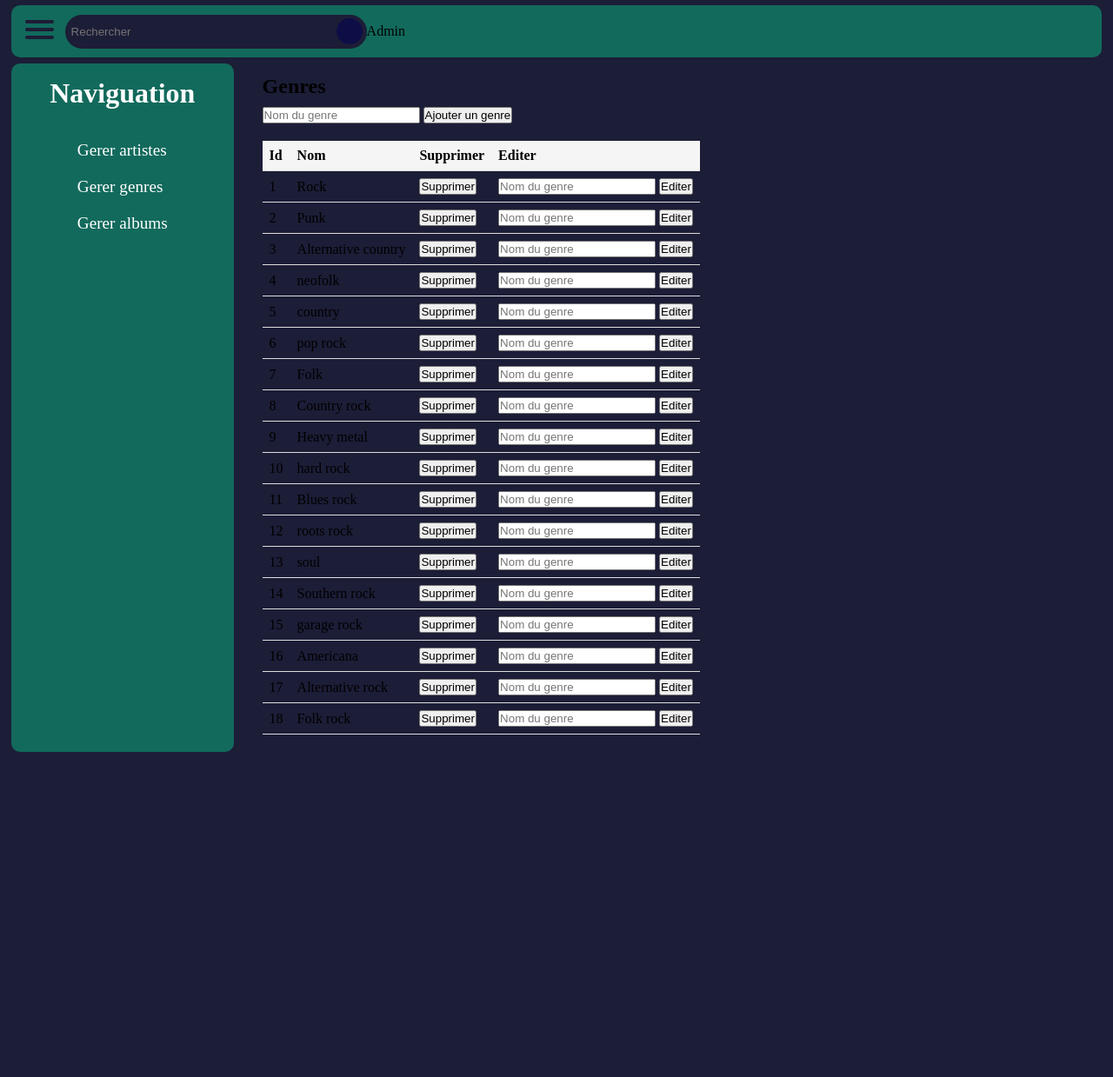
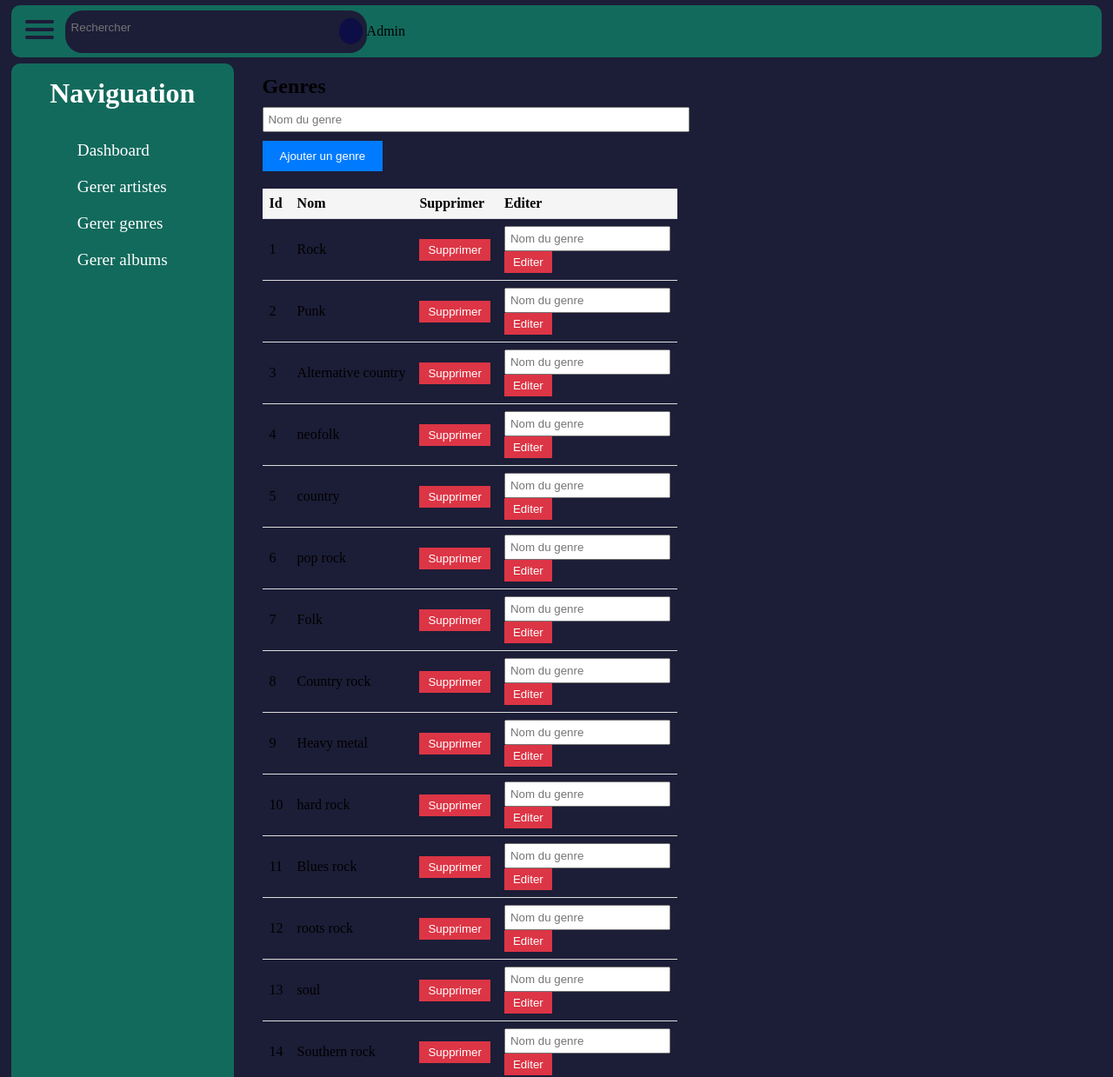
Before and after one commit to RobinBoissay/SAE_web, a PHP site: page /admin/genres in a window 1280 px wide. Shown: the top 1239 px of the page at 87% size. Before the commit the page ends 865 px from the top, so only its background shows below. Run offline with PHP 8.4, Linux system fonts and the light colour scheme; data comes from the database, SQL or seed files in the repository; both versions use the stored data as it was after the commit.

Commit message:
modif css

```diff
--- a/public/css/adminArtist.css
+++ b/public/css/admin.css
@@ -1,4 +1,38 @@
-/* FILEPATH: /home/korentin/Documents/BUT/2Annee/SAE/SAE_web/public/css/adminArtist.css */
+
+input[type="text"],
+select {
+  display: block;
+  margin-bottom: 10px;
+  padding: 5px;
+  width: 100%;
+}
+
+button[type="submit"] {
+  padding: 10px 20px;
+  background-color: #007bff;
+  color: #fff;
+  border: none;
+  cursor: pointer;
+}
+
+table form {
+    display: inline-block;
+    margin: 0;
+}
+
+table form input[type="hidden"] {
+    display: none;
+}
+
+table form input[type="text"] {
+    width: auto;
+    margin-bottom: 0;
+}
+
+table form button[type="submit"] {
+    padding: 5px 10px;
+    background-color: #dc3545;
+}
 
 table {
     width: 100%;
--- a/views/admin/adminBase.php
+++ b/views/admin/adminBase.php
@@ -1,7 +1,10 @@
 <link href="../css/adminBase.css" rel="stylesheet">
+<link href="../css/admin.css" rel="stylesheet">
+
 <section class="nav">
     <h2>Naviguation</h2>
     <ul>
+        <a href="/admin"><li>Dashboard</li></a>
         <a href="/admin/artists"><li>Gerer artistes</li></a>
         <a href="/admin/genres"><li>Gerer genres</li></a>
         <a href="/admin/albums"><li>Gerer albums</li></a
--- a/views/admin/albumCRUD.php
+++ b/views/admin/albumCRUD.php
@@ -1,4 +1,3 @@
-<link href="../css/adminAlbum.css" rel="stylesheet">
 <section class="content">
     <h2>Albums</h2>
     <form method="POST" action="/admin/albums">
@@ -6,7 +5,8 @@
         <input type="text" name="annee" placeholder="Année de l'album">
         <select name="artiste_id">
             <?php foreach ($artistes as $artiste) { ?>
-                <option value="<?php echo $artiste->getId(); ?>"><?php echo $artiste->getNom(); ?></option>
+
+                <option value="<?php echo $artiste->getId(); ?>"><?php echo $artiste->getNom().$artiste->getId(); ?></option>
             <?php } ?>
         </select>
         <input type="text" name="image" placeholder="Image de l'album">
--- a/views/admin/artistCRUD.php
+++ b/views/admin/artistCRUD.php
@@ -1,4 +1,3 @@
-<link href="../css/adminArtist.css" rel="stylesheet">
 <section class="content">
     <h2>Artistes</h2>
     <form method="POST" action="/admin/artists">
--- a/views/admin/genreCRUD.php
+++ b/views/admin/genreCRUD.php
@@ -1,4 +1,3 @@
-<link href="../css/adminArtist.css" rel="stylesheet">
 <section class="content">
     <h2>Genres</h2>
     <form method="POST" action="/admin/genres">
```
Also changed, not shown: public/css/adminAlbum.css (deleted), public/css/adminGenre.css (deleted), public/db.sqlite.
